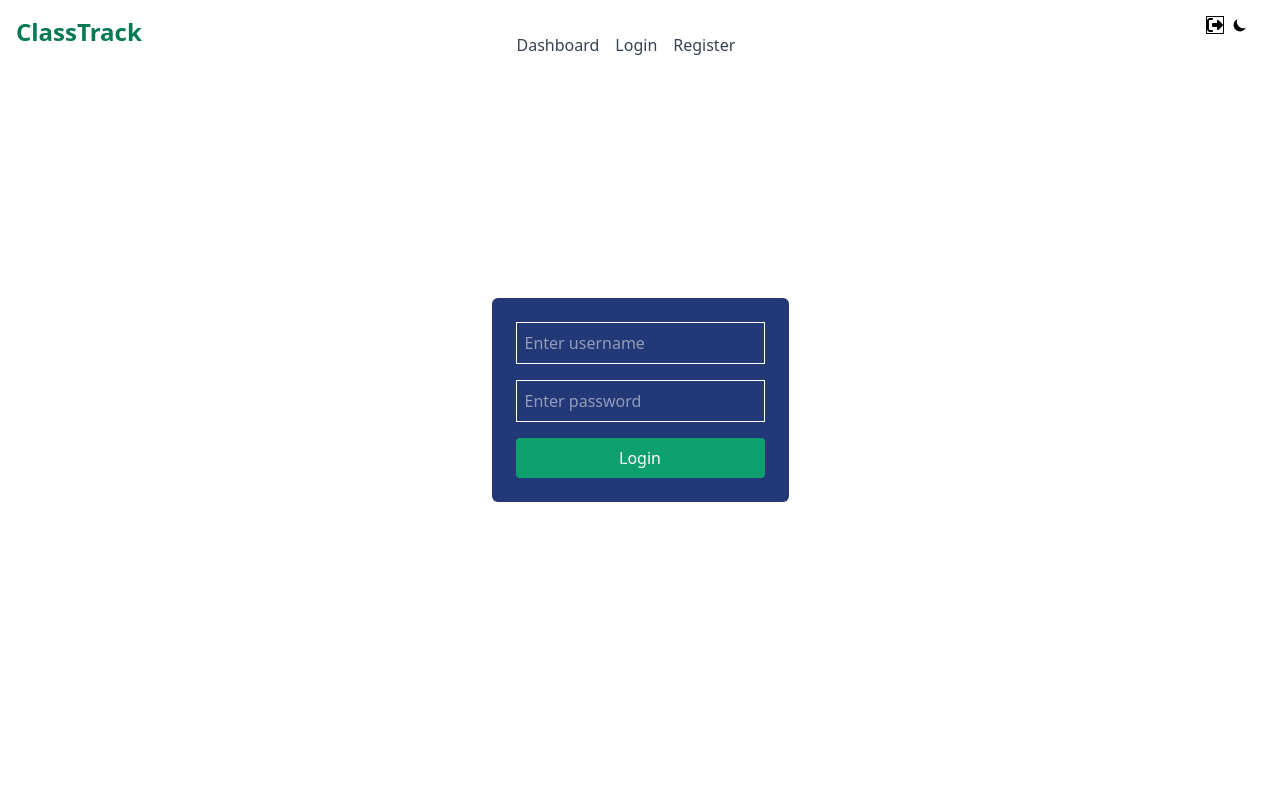
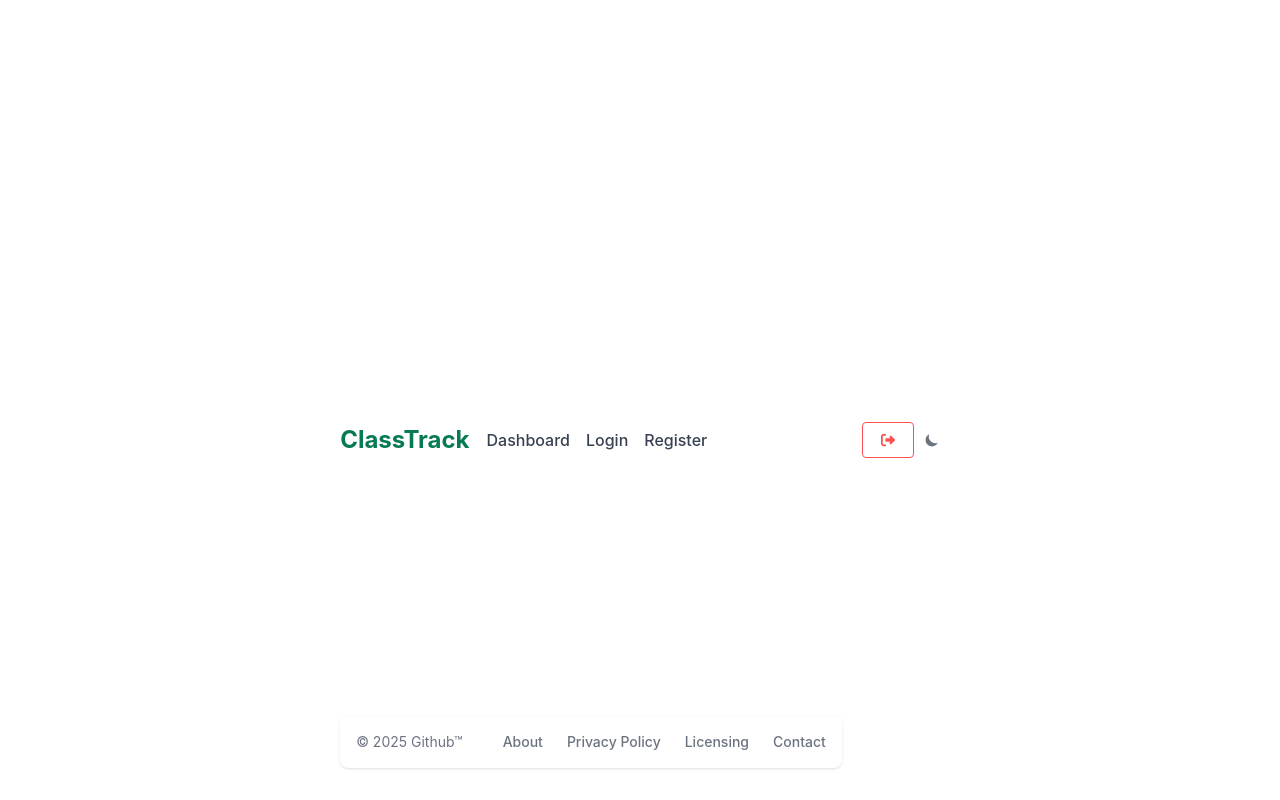
Before and after one commit to ClassTrackk/UI, a React (Vite) app: page / in a window 1280 px wide. Before the commit this address led to /login. Built offline with nearby package versions, Linux system fonts and the light colour scheme.

Commit message:
header and footer

```diff
--- a/index.html
+++ b/index.html
@@ -2,9 +2,9 @@
 <html lang="en">
   <head>
     <meta charset="UTF-8" />
-    <link rel="icon" type="image/svg+xml" href="/vite.svg" />
+    <link rel="icon" type="image/png" href="public\logo_classtrack.png" />
     <meta name="viewport" content="width=device-width, initial-scale=1.0" />
-    <title>Flowbite React Template Vite</title>
+    <title>ClassTrack</title>
   </head>
   <body>
     <div id="root"></div>
--- a/package.json
+++ b/package.json
@@ -16,6 +16,8 @@
     "@fortawesome/fontawesome-svg-core": "^6.7.2",
     "@fortawesome/free-solid-svg-icons": "^6.7.2",
     "@fortawesome/react-fontawesome": "^0.2.2",
+    "@mantine/core": "^8.0.2",
+    "@mantine/hooks": "^8.0.2",
     "@reduxjs/toolkit": "^2.8.2",
     "flowbite-react": "^0.11.7",
     "react": "^19.1.0",
--- a/src/components/ui/footer.tsx
+++ b/src/components/ui/footer.tsx
@@ -1,8 +1,25 @@
 
 export const Footer = () => {
   return (
-    <footer className= " ">
-
+    <footer className="absolute bottom-4 bg-white rounded-lg shadow-sm m-4 dark:bg-gray-800">
+        <div className="w-full mx-auto max-w-screen-xl p-4 md:flex md:items-center md:justify-between">
+          <span className="text-sm text-gray-500 sm:text-center dark:text-gray-400 mr-10">© 2025 <a href="https://github.com/ClassTrackk" className="hover:underline">Github™</a>
+        </span>
+        <ul className="flex flex-wrap items-center mt-3 text-sm font-medium text-gray-500 dark:text-gray-400 sm:mt-0">
+            <li>
+                <a href="#" className="hover:underline me-4 md:me-6">About</a>
+            </li>
+            <li>
+                <a href="#" className="hover:underline me-4 md:me-6">Privacy Policy</a>
+            </li>
+            <li>
+                <a href="#" className="hover:underline me-4 md:me-6">Licensing</a>
+            </li>
+            <li>
+                <a href="#" className="hover:underline">Contact</a>
+            </li>
+        </ul>
+        </div>
     </footer>
   );
 };
--- a/src/components/ui/header.tsx
+++ b/src/components/ui/header.tsx
@@ -3,18 +3,35 @@ import { Link } from 'react-router-dom';
 import { DarkThemeToggle } from "flowbite-react";
 import { useDispatch } from 'react-redux';
 import { logout } from '../../store/authSlice';
-import { Button } from 'flowbite-react';
 import { faRightFromBracket} from '@fortawesome/free-solid-svg-icons';
 import { FontAwesomeIcon } from '@fortawesome/react-fontawesome';
+
+import { Group, Button} from '@mantine/core';
 
 export const Header = () => {
     const dispatch = useDispatch()
     const handleLogout = () => dispatch(logout());
 
     return (
-    <header className= " ">
-      <h1 className="absolute top-4 left-4 text-2xl font-bold text-green-600">ClassTrack</h1>
-      <nav className="space-x-4 absolute top-4 border border-white bg-transparent text-white rounded outline-none transition duration-300 hover:border-white hover:shadow-[0_0_8px_2px_rgba(255,255,255,0.5)] px-6 py-4 ">
+        <header style={{
+            display: 'grid',
+            gridTemplateColumns: '3fr auto 5fr',
+            alignItems: 'center',
+            padding: '1rem'
+        }}>
+            {/* Logo */}
+            <h1 className="text-2xl font-bold text-green-600">ClassTrack</h1>
+
+            <Group gap="md"
+                   p="md"
+                   style={{
+                       border: '1px solid white',
+                       backgroundColor: 'transparent',
+                       color: 'white',
+                       borderRadius: '8px',
+                       transition: 'all 0.3s ease'
+                   }}
+                   className="hover:shadow-[0_0_8px_2px_rgba(255,255,255,0.5)]">
                 <Link to="/" className="text-gray-700 hover:text-green-600 font-medium transition">
                     Dashboard
                 </Link>
@@ -24,16 +41,50 @@ export const Header = () => {
                 <Link to="/register" className="text-gray-700 hover:text-green-600 font-medium transition">
                     Register
                 </Link>
-      </nav>
-      <div className='absolute top-4 right-8 flex items-center gap-2'>
-          <Button color="red" outline onClick={() => handleLogout}>
+            </Group>
+
+
+            <Group gap="xs" justify="flex-end">
+                <Button color="red" variant="outline" onClick={() => handleLogout()}>
                     <FontAwesomeIcon icon={faRightFromBracket} />
                 </Button>
                 <DarkThemeToggle />
-      </div>
+            </Group>
         </header>
     );
 };
+
+
+
+
+
+// export const Header = () => {
+//     const dispatch = useDispatch()
+//     const handleLogout = () => dispatch(logout());
+
+//   return (
+//     <header className= "">
+//       <h1 className="absolute top-4 left-4 text-2xl font-bold text-green-600">ClassTrack</h1>
+//       <nav className="space-x-4 absolute top-4  border border-white bg-transparent text-white rounded outline-none transition duration-300 hover:border-white hover:shadow-[0_0_8px_2px_rgba(255,255,255,0.5)] px-6 py-4 ">
+//         <Link to="/" className="text-gray-700 hover:text-green-600 font-medium transition">
+//           Dashboard
+//         </Link>
+//         <Link to="/login" className="text-gray-700 hover:text-green-600 font-medium transition">
+//           Login
+//         </Link>
+//         <Link to="/register" className="text-gray-700 hover:text-green-600 font-medium transition">
+//           Register
+//         </Link>
+//       </nav>
+//       <div className='absolute top-4 right-8 flex items-center gap-2'>
+//           <Button color="red" outline onClick={() => handleLogout}>
+//           <FontAwesomeIcon icon={faRightFromBracket} />
+//         </Button>
+//         <DarkThemeToggle />
+//       </div>
+//     </header>
+//   );
+// };
 
 
       {/* <div className="absolute inset-0 size-full">  className="w-full p-2 mb-4 border border-white bg-transparent text-white rounded outline-none transition duration-300 hover:border-white hover:shadow-[0_0_8px_2px_rgba(255,255,255,0.5)]"
--- a/src/main.tsx
+++ b/src/main.tsx
@@ -6,13 +6,17 @@ import App from "./App.tsx";
 import "./index.css";
 import React from 'react';
 import ReactDOM from 'react-dom/client';
+import { MantineProvider } from '@mantine/core';
+import '@mantine/core/styles.css';
 
 ReactDOM.createRoot(document.getElementById('root')!).render(
   <React.StrictMode>
     <Provider store={store}>
+      <MantineProvider>
       <PersistGate loading={null} persistor={persistor}>
         <App />
       </PersistGate>
+      </MantineProvider>
     </Provider>
   </React.StrictMode>
 );
--- a/src/pages/Dashboard.tsx
+++ b/src/pages/Dashboard.tsx
@@ -1,10 +1,14 @@
 import React from 'react'
 import { Header } from '../components/ui/header'
-
+import { Footer } from '../components/ui/footer';
 
 const Dashboard  = () => {
     return(
-        <Header></Header>
+       <div className="pt-20">
+            <Header></Header>
+
+            <Footer></Footer>
+        </div>
     )
 }
 
--- a/src/pages/ErrorPage.tsx
+++ b/src/pages/ErrorPage.tsx
@@ -0,0 +1,22 @@
+import { Button } from '@mantine/core';
+import { Card } from 'flowbite-react';
+import { useNavigate } from 'react-router-dom';
+
+export default function ForbiddenPage() {
+  const navigate = useNavigate();
+
+  return (
+    <div className="flex items-center justify-center min-h-screen bg-gray-50 p-6">
+      <Card className="w-full max-w-md text-center shadow-lg border">
+        <h1 className="text-6xl font-bold text-red-600">403</h1>
+        <p className="text-xl mt-2 text-gray-700">Accesso negato</p>
+        <p className="text-sm text-gray-500 mb-6">
+          Non hai i permessi per accedere a questa pagina.
+        </p>
+        <Button onClick={() => navigate('/')} variant="light" color="blue">
+          Torna alla Home
+        </Button>
+      </Card>
+    </div>
+  );
+}
--- a/src/pages/Login.tsx
+++ b/src/pages/Login.tsx
@@ -1,18 +1,27 @@
-import React, { useState } from 'react';
+import React, { useEffect, useState } from 'react';
 import { useDispatch } from 'react-redux';
 import { login, logout } from '../store/authSlice';
 import { useNavigate } from 'react-router-dom';
 import { Header } from '../components/ui/header';
 
+const isDevOrTest = import.meta.env.MODE !== 'production';
+
 const Login = () => {
+  const dispatch = useDispatch();
+  useEffect(() => {
+    if (isDevOrTest) {
+      dispatch(login('test-user'));
+      navigate('/');
+    }
+  }, [dispatch]);
   const [username, setUsername] = useState('');
-  const dispatch = useDispatch();
+
   const navigate = useNavigate();
   const handleLogin = () => {
-    if (username.trim()) {
-      dispatch(login(username));
-      navigate('/');
-    }
+  //   if (username.trim()) {
+  //     dispatch(login(username));
+  //     navigate('/');
+  //   }
   };
 
   return (
--- a/src/routes/ProtectedRoute.tsx
+++ b/src/routes/ProtectedRoute.tsx
@@ -1,9 +1,22 @@
-import React from 'react';
+// import React from 'react';
+// import { useSelector } from 'react-redux';
+// import { Navigate } from 'react-router-dom';
+// import { RootState } from '../store';
+
+// export const ProtectedRoute = ({ children }: { children: React.ReactNode }) => {
+//   const isLoggedIn = useSelector((state: RootState) => state.auth.isLoggedIn);
+//   return isLoggedIn ? children : <Navigate to="/login" replace />;
+// };
+
 import { useSelector } from 'react-redux';
 import { Navigate } from 'react-router-dom';
-import { RootState } from '../store';
 
 export const ProtectedRoute = ({ children }: { children: React.ReactNode }) => {
-  const isLoggedIn = useSelector((state: RootState) => state.auth.isLoggedIn);
-  return isLoggedIn ? children : <Navigate to="/login" replace />;
+  const isAuthenticated = useSelector((state: any) => state.auth.isAuthenticated);
+
+  if (!isAuthenticated) {
+    return <Navigate to="/login" />;
+  }
+
+  return <>{children}</>;
 };
--- a/src/store/authSlice.tsx
+++ b/src/store/authSlice.tsx
@@ -14,9 +14,14 @@ const authSlice = createSlice({
   name: 'auth',
   initialState,
   reducers: {
+    // login(state, action: PayloadAction<string>) {
+    //   state.isAuthenticated = true;
+    //   state.user = action.payload;
+    // },
     login(state, action: PayloadAction<string>) {
-      state.isAuthenticated = true;
-      state.user = action.payload;
+    const isTestUser = action.payload === 'test-user';
+    state.isAuthenticated = true;
+    state.user = isTestUser ? 'TEST_MODE' : action.payload;
     },
     logout(state) {
       state.isAuthenticated = false;
```
Also changed, not shown: public/logo_classtrack.png (added), 1 other file (tests, documents, lock files or other folders). Lines whose indentation alone changed are shown as unchanged.
